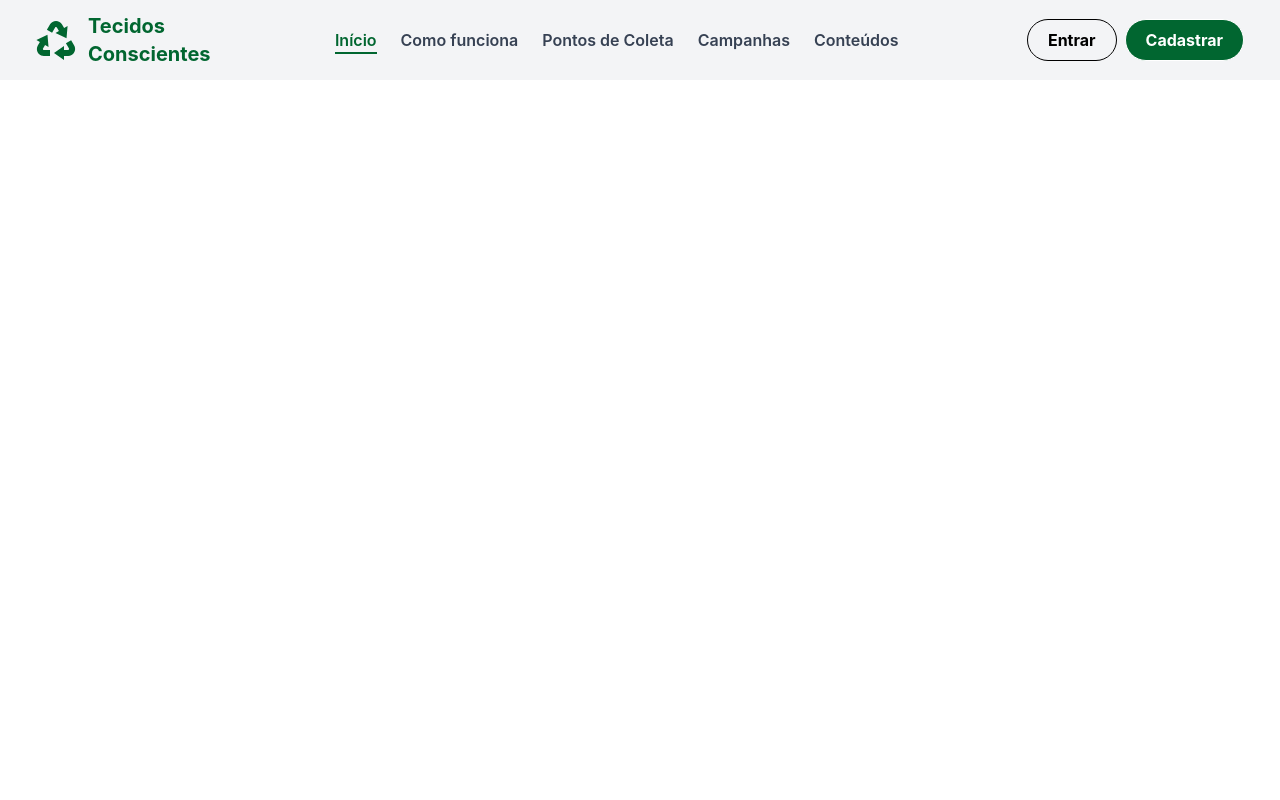
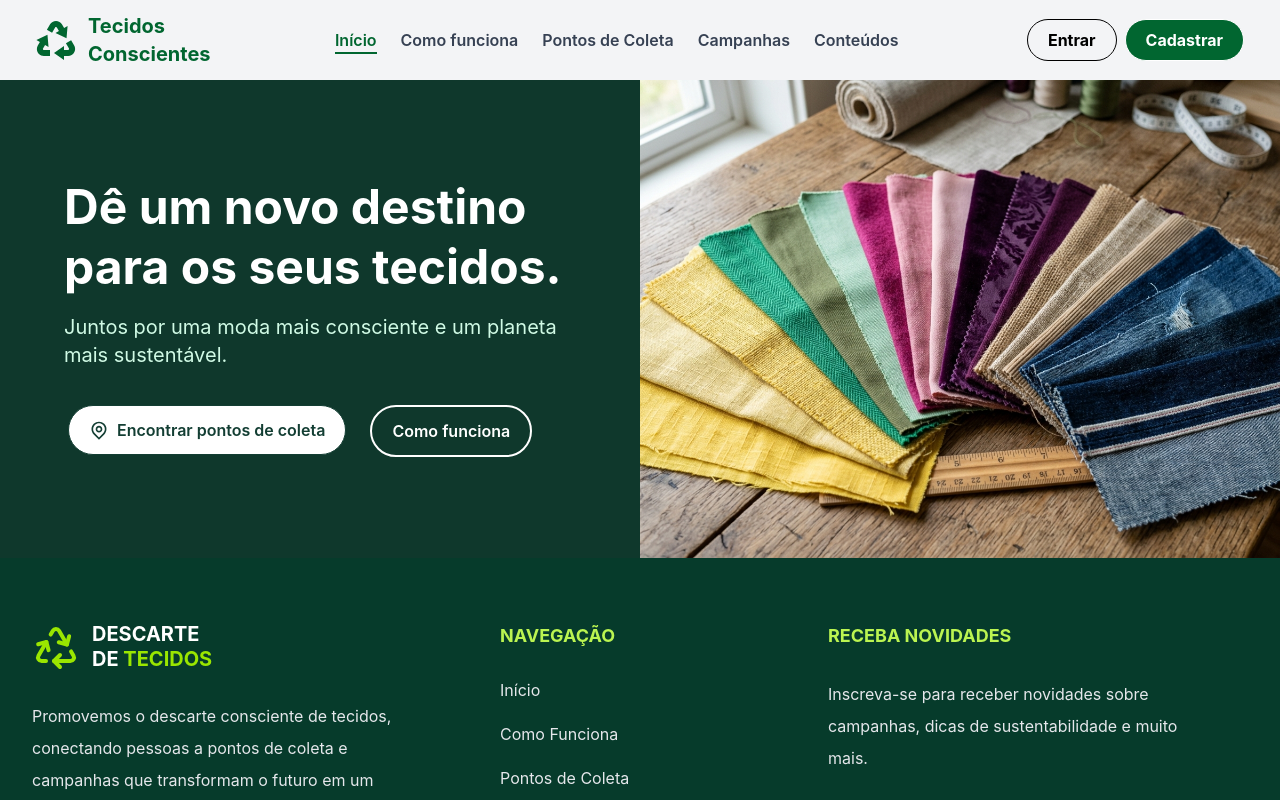
Before and after one commit to rafael-kuchla-flores/Descarte_Tecidos, a React (Vite) app in the folder Descarte_Tecidos/: page / in a window 1280 px wide. Shown: the top 800 px of the page. Built offline with nearby package versions, Linux system fonts and the light colour scheme.

Commit message:
feat(home): add hero section with cta buttons and image

```diff
--- a/Descarte_Tecidos/src/pages/main/home/Home.jsx
+++ b/Descarte_Tecidos/src/pages/main/home/Home.jsx
@@ -1,10 +1,63 @@
 import React from 'react'
 import Header from '../../../components/header/Header'
+import Footer from '../../../components/footer/Footer'
+import { Link } from 'react-router-dom'
+import Button from '../../../components/btns/Button'
+import { RiMapPinLine } from 'react-icons/ri'
+import heroFabrics from '../../../assets/images/hero-fabrics.jpg'
+
 
 const Home = () => {
   return (
     <>
-    <Header/>
+      <div className="flex min-h-screen flex-col">
+        <Header />
+
+        <main className="flex-1">
+          <section className="bg-[#0f382c] grid grid-cols-1 lg:grid-cols-2">
+
+            {/* COLUNA 1 (Esquerda: Textos + Botões) */}
+            <div className="p-8 md:p-12 lg:p-16 flex flex-col justify-center">
+              <h1 className='text-3xl md:text-5xl font-bold text-white leading-tight'>
+                Dê um novo destino para os seus tecidos.
+              </h1>
+
+              <p className='text-emerald-100 text-lg md:text-xl mt-4 mb-8'>
+                Juntos por uma moda mais consciente e um planeta mais sustentável.
+              </p>
+
+              {/* Os botões entram AQUI, dentro da coluna 1 */}
+              <div className="flex flex-wrap gap-4">
+                <Link to="/pontos-de-coleta">
+                  <Button className="inline-flex items-center gap-2 rounded-full bg-white px-6 py-3 font-semibold text-[#133e33] hover:bg-gray-100 transition">
+                    <RiMapPinLine className="text-xl" />
+                    <span>Encontrar pontos de coleta</span>
+                  </Button>
+                </Link>
+
+                <Link to="/como-funciona">
+                  <Button className="inline-flex items-center justify-center rounded-full border-2 border-white px-6 py-3 font-semibold text-white hover:bg-white/10 transition">
+                    <span>Como funciona</span>
+                  </Button>
+                </Link>
+              </div>
+            </div>
+
+            {/* COLUNA 2 (Direita: Imagem dos Tecidos) */}
+            <div className="w-full h-full min-h-[300px] lg:min-h-[450px]">
+              <img
+                src={heroFabrics}
+                alt="Amostras de tecidos coloridos"
+                className="w-full h-full object-cover"
+              />
+            </div>
+
+          </section>
+
+        </main>
+
+        <Footer />
+      </div>
     </>
   )
 }
```
Also changed, not shown: Descarte_Tecidos/src/assets/images/hero-fabrics.jpg (added).
